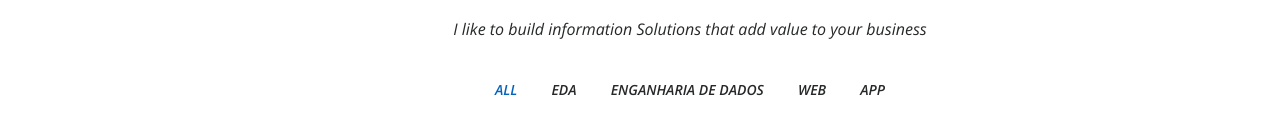
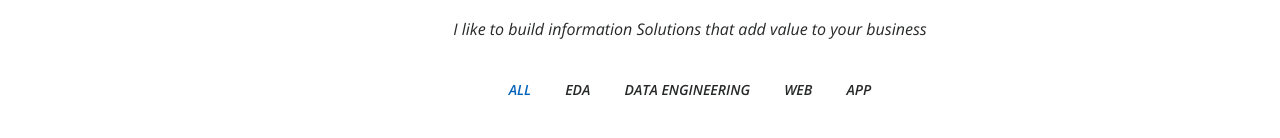
Before and after one commit to manuelachadreque/manuelachadreque.github.io, a plain HTML site: page index.html in a window 1280 px wide. Shown: the part 3397-3535 px from the top of the page. Drawn offline with nearby package versions, Linux system fonts and the light colour scheme.

Commit message:
index.html

```diff
--- a/index.html
+++ b/index.html
@@ -286,7 +286,7 @@
             <ul id="portfolio-flters">
               <li data-filter="*" class="filter-active">All</li>
               <li data-filter=".filter-eda">EDA</li>
-              <li data-filter=".filter-de">Enganharia de Dados</li>
+              <li data-filter=".filter-de">DATA ENGINEERING</li>
               <li data-filter=".filter-web">Web</li>
               <li data-filter=".filter-app">App</li>
             </ul>
```
